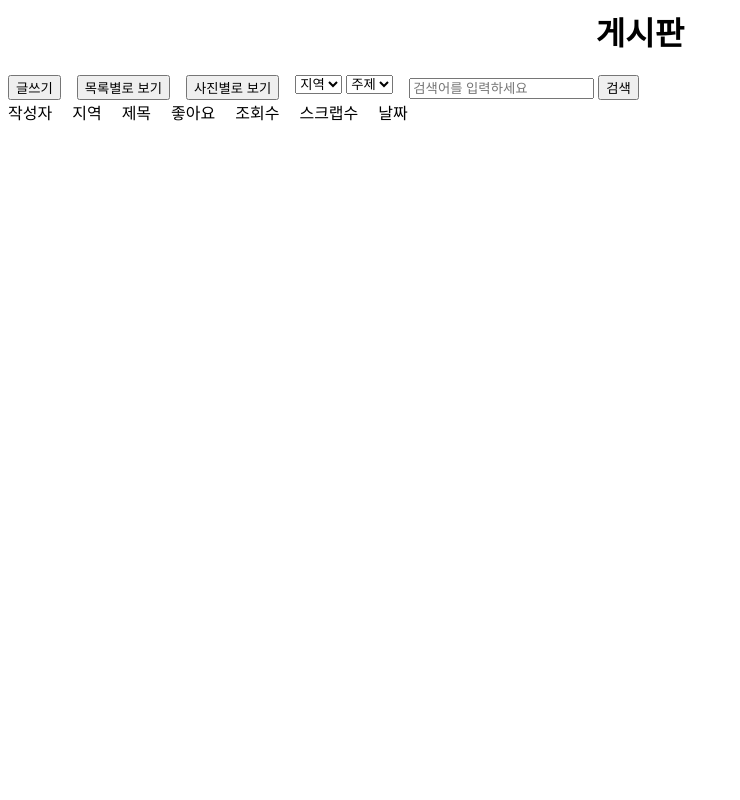
After one commit to ijongmin24/travel_agent_project, a Java web app: page /jsp/board/board_main.jsp in a window 1280 px wide. The commit adds this page. Shown: the whole page, without its empty margins (0-740 px from the left). Run offline with Tomcat 11, a stand-in JSP engine, Linux system fonts and the light colour scheme; the template is opened without the code that fills it, so the values that code supplies are empty; database files in the repository are not loaded.

Commit message:
지역 드롭다운 작성 완료

```diff
--- a/pom.xml
+++ b/pom.xml
@@ -77,6 +77,11 @@
             <artifactId>mybatis</artifactId>
             <version>3.5.18</version>
         </dependency>
+        <dependency>
+            <groupId>com.oracle.database.jdbc</groupId>
+            <artifactId>ojdbc11</artifactId>
+            <version>23.6.0.24.10</version>
+        </dependency>
     </dependencies>
 
     <build>
--- a/src/main/DB.sql
+++ b/src/main/DB.sql
@@ -353,3 +353,8 @@ create sequence event_like_seq;
 
 select *
 from big_area;
+
+-- 지역 47개
+insert into region values(region_seq.nextval, '오키나와', '일본');
+
+select * from region;
--- a/src/main/java/com/ta/travel_agent/board/BoardDTO.java
+++ /dev/null
@@ -1,6 +0,0 @@
-package com.ta.travel_agent.board;
-
-public class BoardDTO {
-
-
-}
--- a/src/main/java/com/ta/travel_agent/board/MainC.java
+++ b/src/main/java/com/ta/travel_agent/board/MainC.java
@@ -11,7 +11,11 @@ import java.io.IOException;
 public class MainC extends HttpServlet {
 
     public void doGet(HttpServletRequest request, HttpServletResponse response) throws IOException, ServletException {
+        BoardDAO.load(request);
 
+        request.setAttribute("content", "jsp/board/board_main.jsp");
+
+        request.getRequestDispatcher("index.jsp").forward(request, response);
     }
 
     public void doPost(HttpServletRequest request, HttpServletResponse response) throws IOException, ServletException {
--- a/src/main/resources/config.xml
+++ b/src/main/resources/config.xml
@@ -17,6 +17,7 @@
         </environment>
     </environments>
     <mappers>
-        <mapper resource="Mapper.xml"/>
+        <mapper resource="board_mapper.xml"/>
     </mappers>
+
 </configuration>
--- a/src/main/webapp/index.jsp
+++ b/src/main/webapp/index.jsp
@@ -20,7 +20,7 @@
 <div class="main-button-warp">
     <button onclick="location.href='/schedule'">일정</button>
     <button onclick="">관광지 소개</button>
-    <button onclick="location.href='jsp/board/board.jsp'">게시판</button>
+    <button onclick="location.href='/board'">게시판</button>
     <button onclick="">마이페이지</button>
 </div>
 
--- /dev/null
+++ b/src/main/webapp/jsp/board/board_main.jsp
@@ -0,0 +1,54 @@
+<%@ taglib prefix="c" uri="http://java.sun.com/jsp/jstl/core" %>
+<%@ page contentType="text/html;charset=UTF-8" language="java" %>
+<html>
+<head>
+    <title>Title</title>
+    <link rel="stylesheet" href="/css/index.css">
+</head>
+<body>
+<div class="container">
+    <h1 style="text-align: center">게시판</h1>
+    <div class="content">
+        <div class="flex-box" style="display: flex; gap: 16px;">
+            <button>글쓰기</button>
+            <button>목록별로 보기</button>
+            <button>사진별로 보기</button>
+        <div class="drop_down">
+            <select name="place" id="place">
+                <option value="" selected disabled>지역</option>
+                <c:forEach items="${regions}" var="r">
+                <option value="">${r.r_name}</option>
+                </c:forEach>
+            </select>
+            <select name="category" id="category">
+                <option value="">주제</option>
+            </select>
+        </div>
+            <div class="search">
+                <input type="text" placeholder="검색어를 입력하세요">
+                <button>검색</button>
+            </div>
+        </div>
+        <div class="board" style="display: flex; gap: 20px;">
+            <div>작성자</div>
+            <div>지역</div>
+            <div>제목</div>
+            <div>좋아요</div>
+            <div>조회수</div>
+            <div>스크랩수</div>
+            <div>날짜</div>
+<%--        </div>--%>
+<%--        <c:forEach items="${어트리뷰트 값쓰셈}" var="board">--%>
+<%--            <div>${작성자}</div>--%>
+<%--            <div>${지역}</div>--%>
+<%--            <div>${제목}</div>--%>
+<%--            <div>${좋아요}</div>--%>
+<%--            <div>${조회수}</div>--%>
+<%--            <div>${스크랩수}</div>--%>
+<%--            <div>${날짜}</div>--%>
+<%--        </c:forEach>--%>
+    </div>
+</div>
+
+</body>
+</html>
--- a/src/main/webapp/jsp/board/free.jsp
+++ b/src/main/webapp/jsp/board/free.jsp
@@ -17,9 +17,9 @@
 </div>
 
 <div class="main-button-warp">
-    <button onclick="location.href='jsp/board/free.jsp'">자유 게시판</button>
-    <button onclick="location.href='jsp/board/question.jsp'">질문</button>
-    <button onclick="location.href='jsp/board/share.jsp'">공유</button>
+    <button onclick="location.href='/board/free'">자유 게시판</button>
+    <button onclick="location.href='/board/question'">질문</button>
+    <button onclick="location.href='/board/share'">공유</button>
 </div>
 
 
--- a/src/main/webapp/jsp/board/question.jsp
+++ b/src/main/webapp/jsp/board/question.jsp
@@ -17,9 +17,9 @@
 </div>
 
 <div class="main-button-warp">
-    <button onclick="location.href='jsp/board/free.jsp'">자유 게시판</button>
-    <button onclick="location.href='jsp/board/question.jsp'">질문</button>
-    <button onclick="location.href='jsp/board/share.jsp'">공유</button>
+    <button onclick="location.href='/board/free'">자유 게시판</button>
+    <button onclick="location.href='/board/question'">질문</button>
+    <button onclick="location.href='/board/share'">공유</button>
 </div>
 
 
--- a/src/main/webapp/jsp/board/share.jsp
+++ b/src/main/webapp/jsp/board/share.jsp
@@ -17,9 +17,9 @@
 </div>
 
 <div class="main-button-warp">
-    <button onclick="location.href='jsp/board/free.jsp'">자유 게시판</button>
-    <button onclick="location.href='jsp/board/question.jsp'">질문</button>
-    <button onclick="location.href='jsp/board/share.jsp'">공유</button>
+    <button onclick="location.href='/board/free'">자유 게시판</button>
+    <button onclick="location.href='/board/question'">질문</button>
+    <button onclick="location.href='/board/share'">공유</button>
 </div>
 
 
```
Also changed, not shown: src/main/java/com/ta/travel_agent/MyBatis.java (added, +22 -0 lines), src/main/java/com/ta/travel_agent/board/BoardDAO.java (+26 -1 lines), src/main/java/com/ta/travel_agent/board/RegionDTO.java (added, +15 -0 lines), src/main/resources/board_mapper.xml (added, +13 -0 lines), src/main/webapp/jsp/board/board.jsp (deleted, +0 -27 lines).
